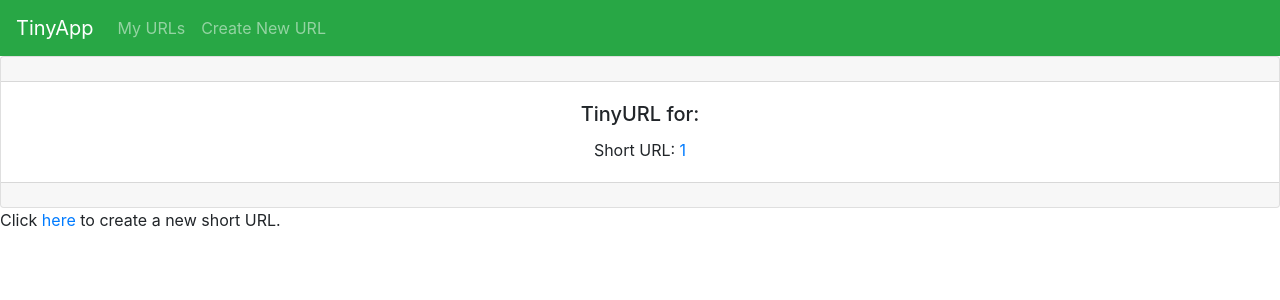
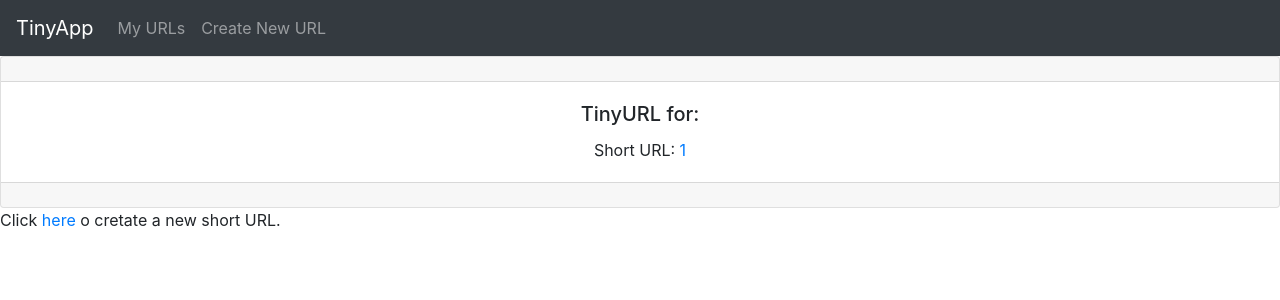
Before and after one commit to Jgabriel88/tinyapp, a Node server app: page /urls/1 in a window 1280 px wide. Shown: the top 300 px of the page. Run offline with Node 20, Linux system fonts and the light colour scheme; some libraries are stand-ins or nearby versions.

Commit message:
changed some bootstrap

```diff
--- a/express_server.js
+++ b/express_server.js
@@ -13,7 +13,7 @@ const urlDatabase = {
 };
 
 function generateRandomString() {
-  let string = Math.random().toString(36).substring(7);
+  let string = Math.random().toString(36).substring(2, 8);
   return string;
 }
 
--- a/views/partials/_header.ejs
+++ b/views/partials/_header.ejs
@@ -1,5 +1,5 @@
 <header>
-  <nav class="navbar navbar-expand-md navbar-dark bg-success">
+  <nav class="navbar navbar-expand-md navbar-dark bg-dark">
     <a class="navbar-brand" href="/urls">TinyApp</a>
     <button class="navbar-toggler" type="button" data-toggle="collapse" data-target="#navbarNavAltMarkup"
       aria-controls="navbarNavAltMarkup" aria-expanded="false" aria-label="Toggle navigation">
--- a/views/urls_index.ejs
+++ b/views/urls_index.ejs
@@ -32,7 +32,7 @@
                 <%= urls[url] %>
               </td>
               <td>
-                <form method="POST" action="/urls/<%=url%>/delete"><button class="btn btn-primary">Delete</button>
+                <form method="POST" action="/urls/<%=url%>/delete"><button class="btn btn-danger">Delete</button>
                 </form>
               </td>
             </tr>
--- a/views/urls_new.ejs
+++ b/views/urls_new.ejs
@@ -21,8 +21,7 @@
       <form class="form-inline" action="/urls" method="POST">
         <div class="form-group mb-2">
           <label for="longURL">Enter a URL:</label>
-          <input class="form-control" type="text" name="longURL" placeholder="http://"
-            style="width: 300px; margin: 1em">
+          <input class="form-control" type="text" name="longURL" value="http://" style="width: 300px; margin: 1em">
           <button type="submit" class="btn btn-primary">Submit</button>
         </div>
       </form>
--- a/views/urls_show.ejs
+++ b/views/urls_show.ejs
@@ -21,7 +21,7 @@
       </div>
       <div class="card-footer text-muted"></div>
     </div>
-    <span>Click <a href="'#">here</a> to create a new short URL. </span>
+    <span>Click <a href="/urls/new">here</a> o cretate a new short URL. </span>
     <!-- Bootstrap JS -->
     <script src="https://code.jquery.com/jquery-3.3.1.slim.min.js"
       integrity="sha384-q8i/X+965DzO0rT7abK41JStQIAqVgRVzpbzo5smXKp4YfRvH+8abtTE1Pi6jizo"
```
